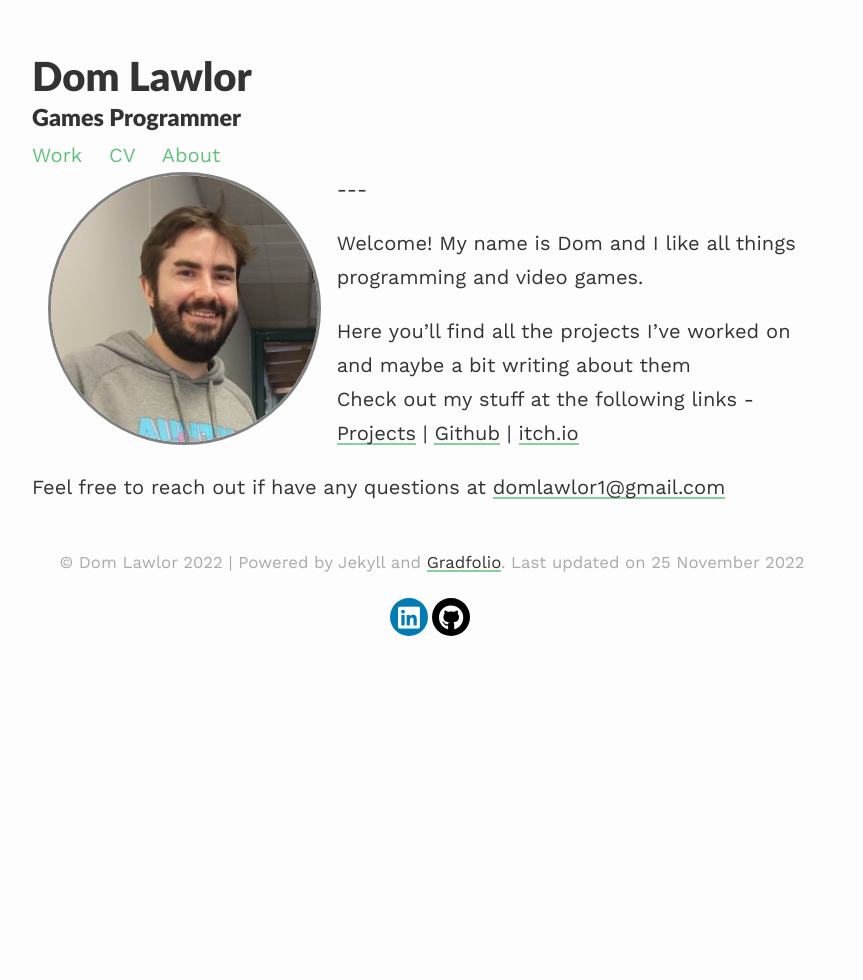
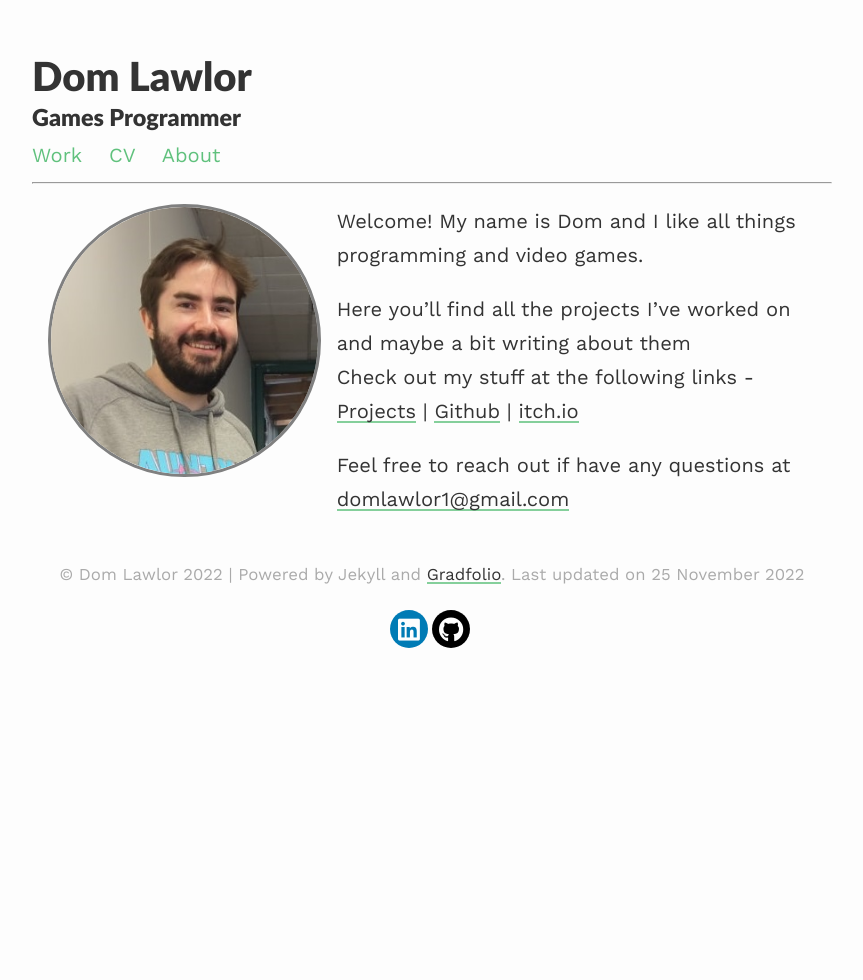
Before and after one commit to domlawlor/domlawlor.com, a Jekyll site: the page built from about.md, in a window 1280 px wide. Shown: the whole page, without its empty margins (208-1071 px from the left). Built offline with Jekyll 4.4.1, drawn with Linux system fonts in a browser that asks for light colours; nearby versions of some CDN libraries.

Commit message:
added <hr> to navigation

```diff
--- a/_includes/navigation.html
+++ b/_includes/navigation.html
@@ -5,3 +5,4 @@
 		<!--<a href="{{site.baseurl}}/blog/">Blog</a>-->
         <!--<a href="{{site.baseurl}}/archive/">Archive</a>-->
 </div>
+<hr>
--- a/_layouts/about.html
+++ b/_layouts/about.html
@@ -1,7 +1,5 @@
 ---
 layout: default
----
-
 ---
 
 {% if page.profile %}
```
Also changed, not shown: _pages/projects.md (+0 -2 lines), cv.md (+0 -2 lines).
